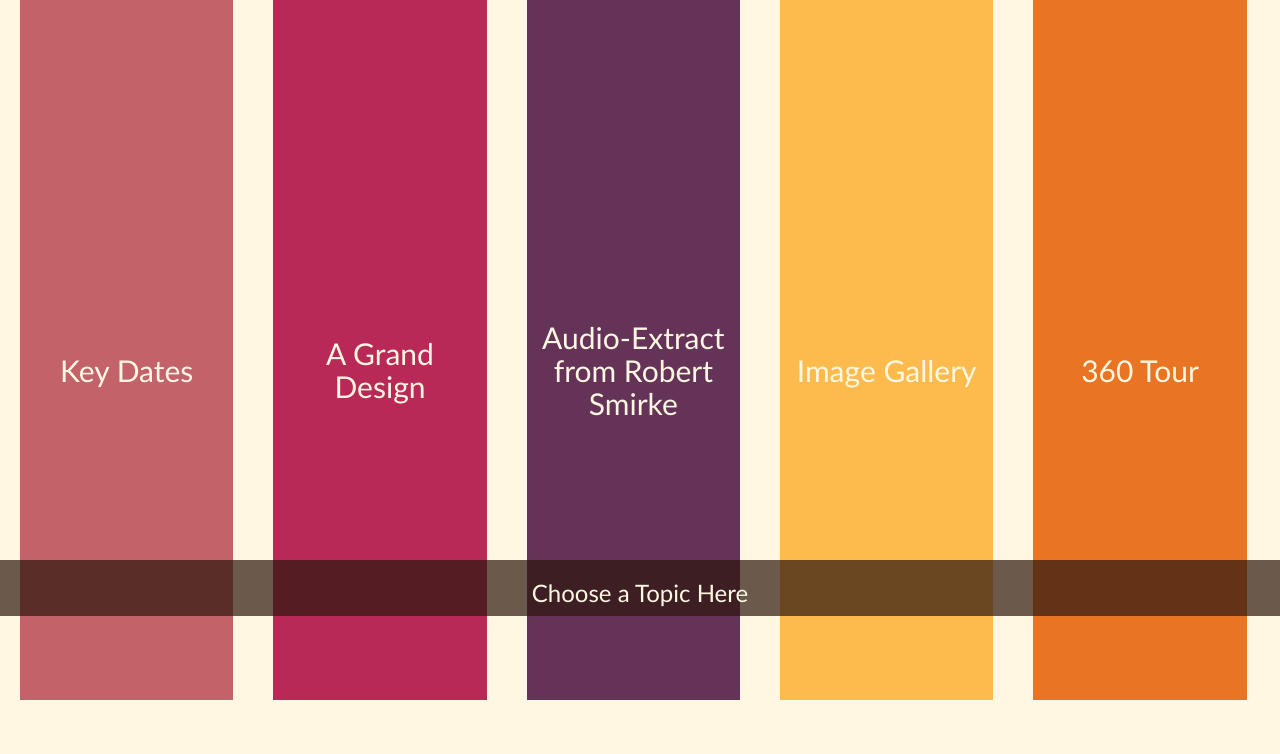
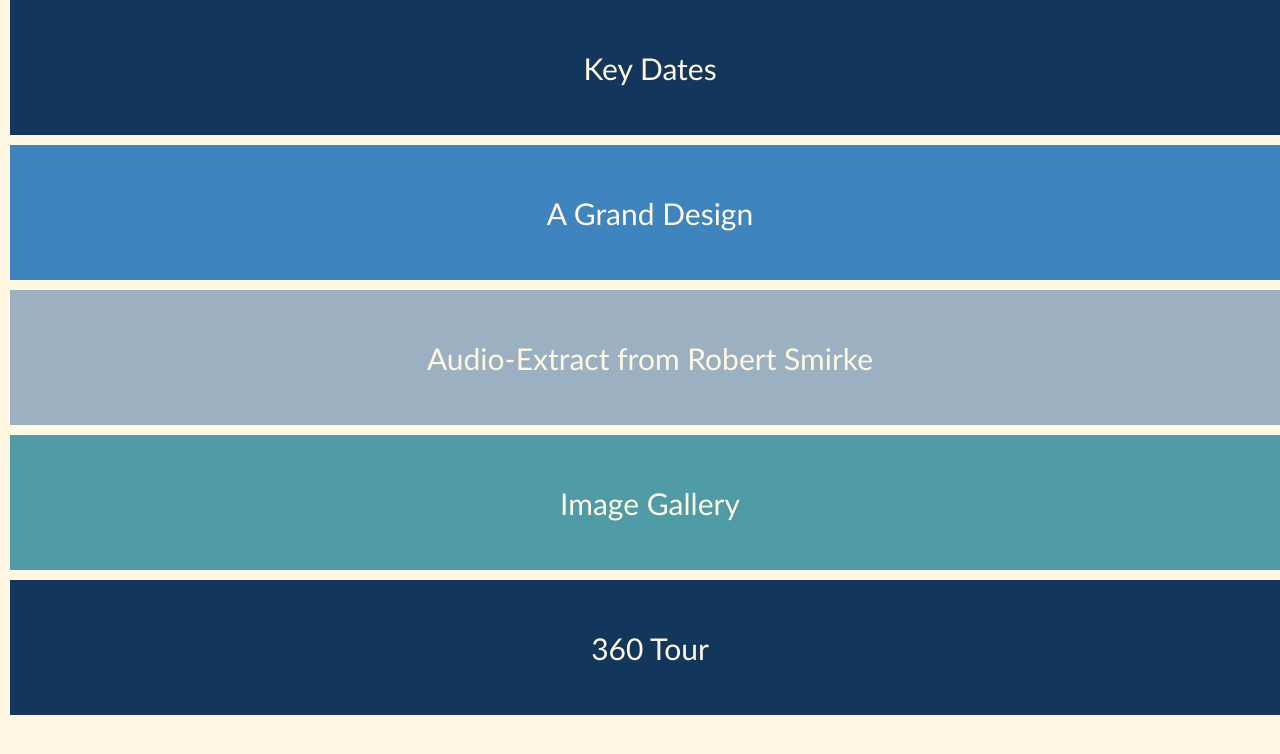
Before and after one commit to DavidFlores24/StGeorgeItemA, a plain HTML site: page itemsList.html in a window 1280 px wide. Drawn offline with Linux system fonts and the light colour scheme; files whose address does not match are found by name.

Commit message:
Updated colour scheme and menu layout

```diff
--- a/css/itemsList.css
+++ b/css/itemsList.css
@@ -5,15 +5,21 @@
 {
 	font-family:"Gill Sans", "Gill Sans MT", "Myriad Pro", "DejaVu Sans Condensed", Helvetica, Arial, "sans-serif";
 	background-color: rgb(255,247,225);
+	box-sizing: border-box;
 }
 
 .topic
 {
 	color: rgb(255, 247, 225);
-	height: 700px;
+	height: 135px;
 	text-align: center;
 	transition:.5s;
-	margin:0px 20px;
+	margin:0 10px 10px;
+	padding-bottom: 40px;
+}
+
+.topic:hover {
+	background-color: rgb(195, 98, 105);
 }
 
 .instruction
@@ -42,60 +48,34 @@
 
 #topic1
 {
-	background-color: rgb(195, 98, 105);
+	background-color: rgb(19, 55, 92);
 }
 
-#topic1:hover
-{
-	background-color:rgb(62,132,190);
-}
 
 #topic2
 {
-	background-color: rgb(185,41,88);
+	background-color: rgb(62,132,190);
 }
 
-#topic2:hover
-{
-	background-color:rgb(62,132,190);
-}
 
 #topic3
 {
-	background-color: rgb(101,51,88);
-}
-
-#topic3:hover
-{
-	background-color:rgb(62,132,190);
+	background-color: rgb(155,177,193);
 }
 
 #topic4
 {
-	background-color: rgb(253,186,77);
+	background-color: rgb(79,156,166);
 }
 
-#topic4:hover
-{
-	background-color:rgb(62,132,190);
-}
 
 #topic5
 {
-	background-color: rgb(232,116,36);
+	background-color: rgb(19, 55, 92);
 }
 
-#topic5:hover
-{
-	background-color:rgb(62,132,190);
-}
 
 #topic6
 {
-	background-color: rgb(19,55,92);
+	background-color: rgb(62,132,190);
 }
-
-#topic6:hover
-{
-	background-color:rgb(62,132,190);
-}
--- a/itemsList.html
+++ b/itemsList.html
@@ -19,33 +19,31 @@
 </head>
 <body>
 <a href="keyDates.html">
-	<div class="col-md-2 topic" id="topic1">
+	<div class="col-md-12 topic" id="topic1">
 	  <h2>Key Dates</h2>
 	</div>
 </a>
 <a href="grand_design.html">
-	<div class="col-md-2 topic" id="topic2">
+	<div class="col-md-12 topic" id="topic2">
 	  <h2>A Grand Design</h2>
 	</div>
 </a>
 <a href="robert_smirke.html">
-	<div class="col-md-2 topic" id="topic3">
+	<div class="col-md-12 topic" id="topic3">
 	  <h2>Audio-Extract from Robert Smirke</h2>
 	</div>
 </a>
 <a href="image_gallery.html">
-	<div class="col-md-2 topic" id="topic4">
+	<div class="col-md-12 topic" id="topic4">
 	  <h2>Image Gallery</h2>
 	</div>
 </a>
 <a href="360Tour.html">
-	<div class="col-md-2 topic" id="topic5">
+	<div class="col-md-12 topic" id="topic5">
 	  <h2>360 Tour</h2>
 	</div>
 </a>
-<div class="instruction">
-  <h3>Choose a Topic Here</h3>
-</div>
+
 <!-- jQuery (necessary for Bootstrap's JavaScript plugins) -->
 <script src="../Site/Template_A_D/js/jquery-1.11.3.min.js"></script>
 
```
